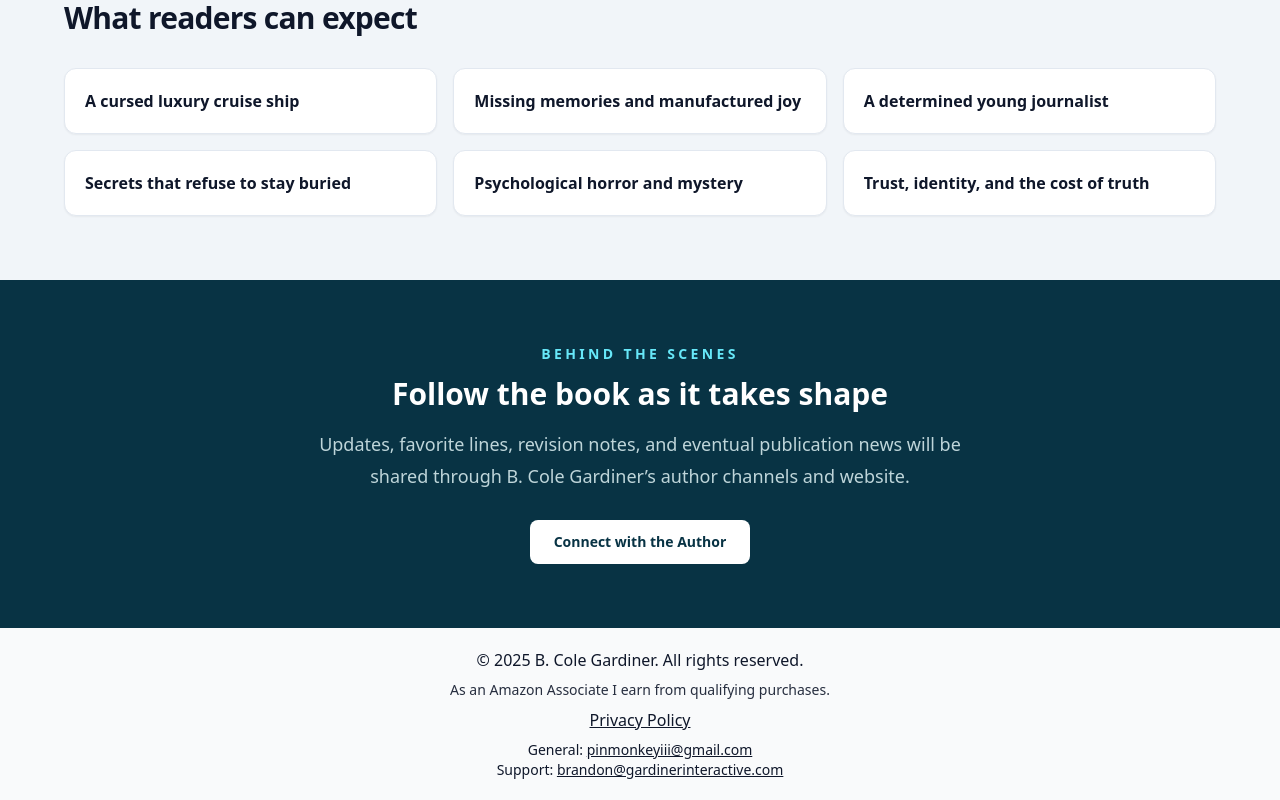
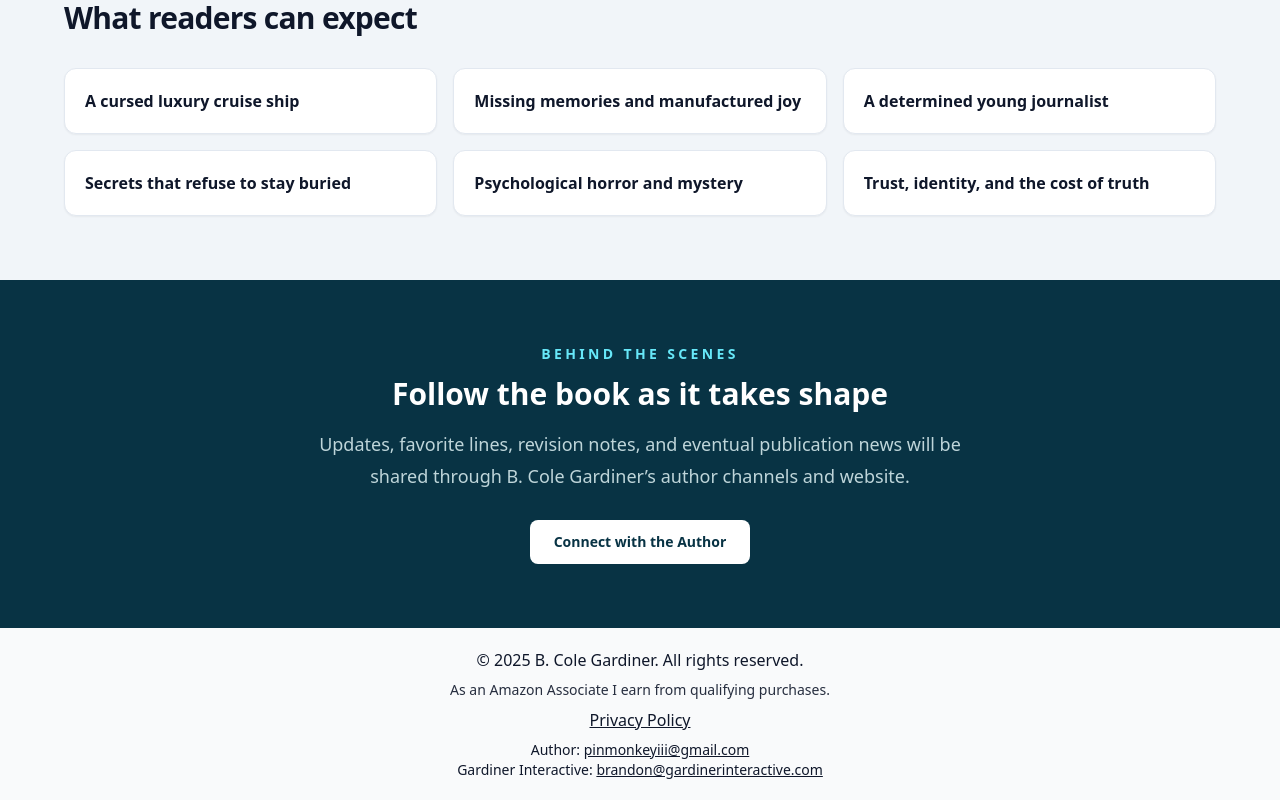
Before and after one commit to pinmonkeyiii/gardinerineractive, a React (Vite) app in the folder web-bcolegardiner.client/: page /books/the-ship-that-eats-secrets in a window 1280 px wide. Shown: the part 1533-2333 px from the top of the page. Built offline with nearby package versions, Linux system fonts and the light colour scheme.

Commit message:
adjusting the look and layour of the email(s)

```diff
--- a/web-bcolegardiner.client/src/components/Footer.jsx
+++ b/web-bcolegardiner.client/src/components/Footer.jsx
@@ -10,7 +10,7 @@ export default function Footer() {
                 Privacy Policy
             </Link>
             <p className="mt-2 text-sm">
-                General:{" "}
+                Author:{" "}
                 <a
                     href="mailto:pinmonkeyiii@gmail.com"
                     className="underline hover:opacity-90"
@@ -18,7 +18,7 @@ export default function Footer() {
                     pinmonkeyiii@gmail.com
                 </a>
                 <br />
-                Support:{" "}
+                Gardiner Interactive:{" "}
                 <a
                     href="mailto:brandon@gardinerinteractive.com"
                     className="underline hover:opacity-90"
```
